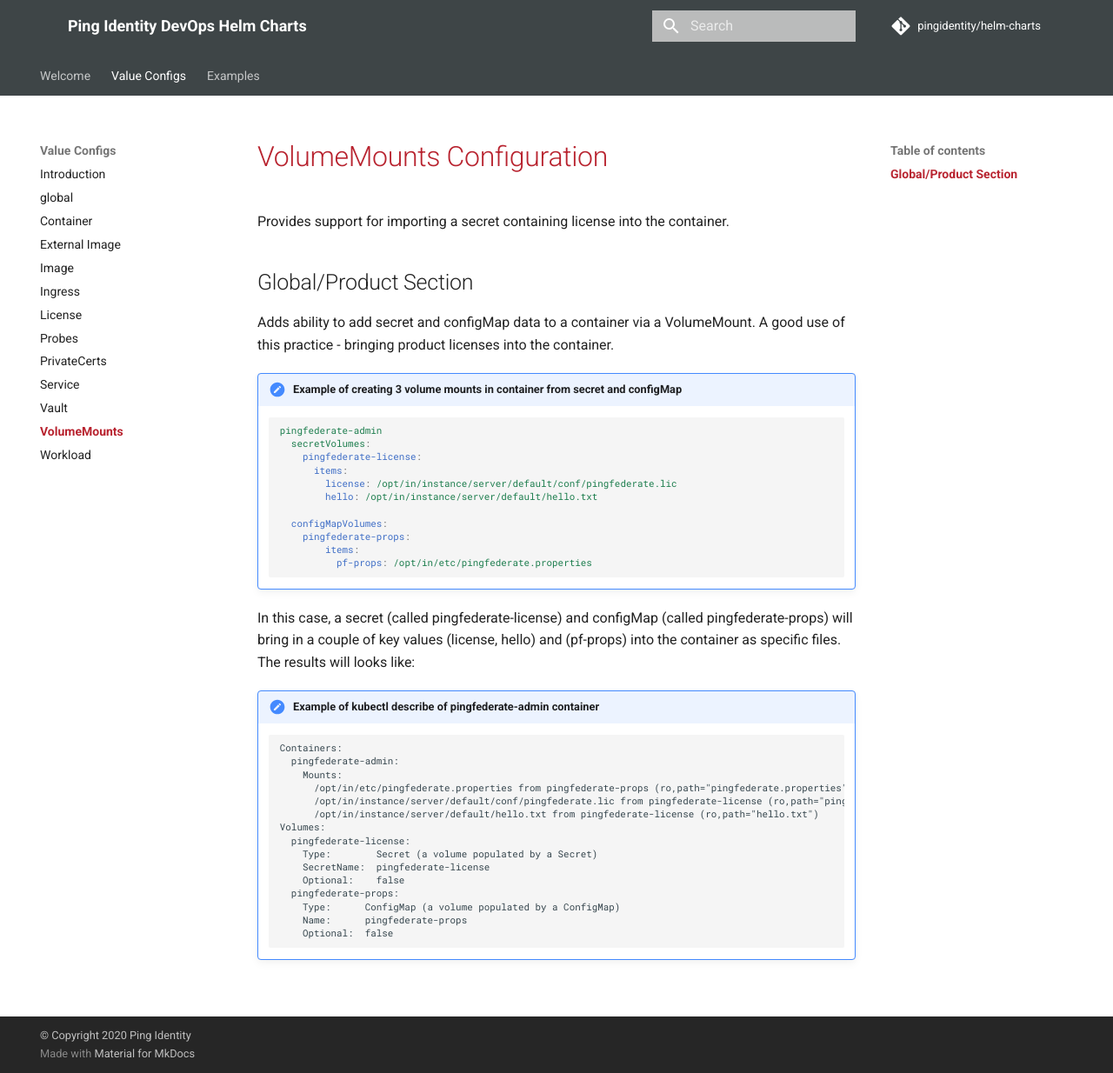
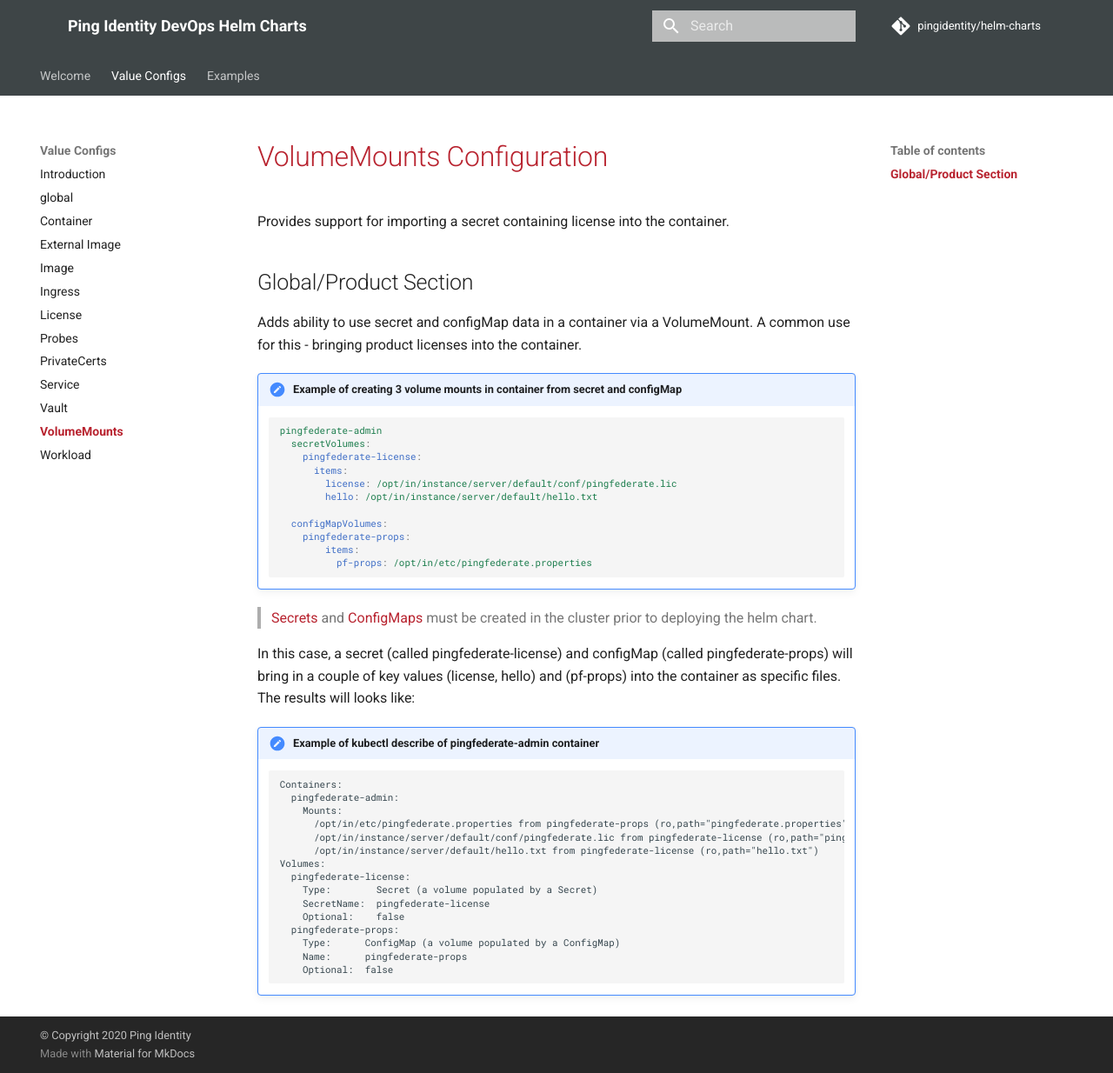
Before and after one commit to pingidentity/helm-charts, an MkDocs documentation site: the page built from docs/config/volume-mounts.md, in a window 1280 px wide and 1234 px high. Shown: the whole window at 87% size. Built offline with MkDocs 1.6.1 and Material for MkDocs 9.7.7, drawn with Linux system fonts in a browser that asks for light colours; comment, search, counter and statistics services are not loaded.

Commit message:
Update volume-mounts.md

````diff
--- a/docs/config/volume-mounts.md
+++ b/docs/config/volume-mounts.md
@@ -4,7 +4,7 @@
 
 ## Global/Product Section
 
-Adds ability to add secret and configMap data to a container via a VolumeMount.  A good use of this practice - bringing product
+Adds ability to use secret and configMap data in a container via a VolumeMount.  A common use for this - bringing product
 licenses into the container.
 
 !!! note "Example of creating 3 volume mounts in container from secret and configMap"
@@ -21,6 +21,8 @@
             items:
               pf-props: /opt/in/etc/pingfederate.properties
     ```
+
+> [Secrets](https://kubernetes.io/docs/tasks/configmap-secret/managing-secret-using-kubectl) and [ConfigMaps](https://kubernetes.io/docs/concepts/configuration/configmap/) must be created in the cluster prior to deploying the helm chart.
 
 In this case, a secret (called pingfederate-license) and configMap (called pingfederate-props) will bring in a
 couple of key values (license, hello) and (pf-props) into the container as specific files. The results will looks like:
````
